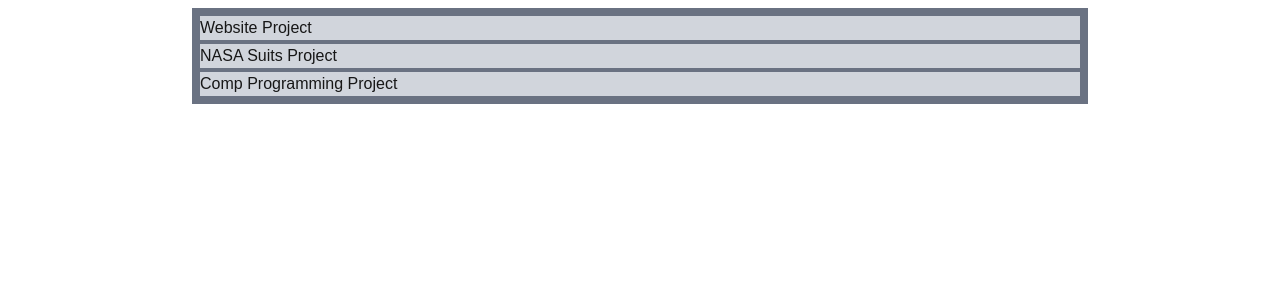
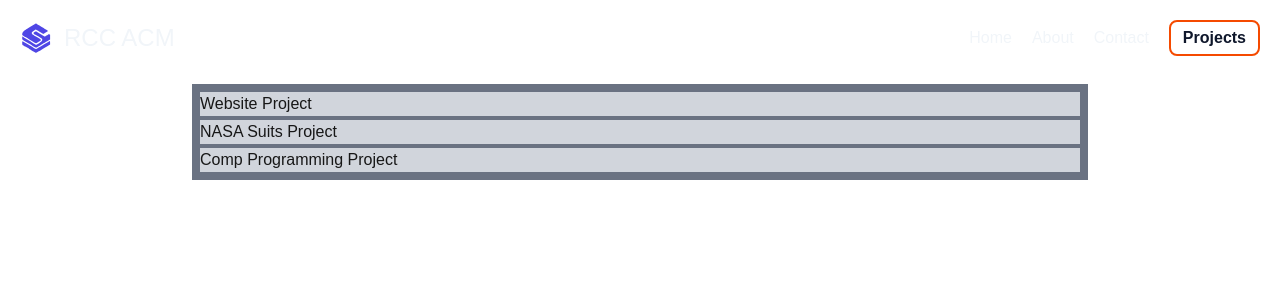
Before and after one commit to ACM-RCC/ACMWebsite, a Next.js app in the folder acmwebsite/: page /projects in a window 1280 px wide. Shown: the top 300 px of the page. Built offline with nearby package versions, Linux system fonts and the light colour scheme.

Commit message:
sg-base navbar creation

```diff
--- /dev/null
+++ b/acmwebsite/src/components/UI/Navbar.tsx
@@ -0,0 +1,63 @@
+import React from "react";
+import Link from "next/link";
+
+const Navbar = () => {
+	return (
+		<header className="text-slate-100 body-font">
+			<div className="container mx-auto flex flex-wrap p-5 md:flex-row items-center justify-between">
+				<a className="flex font-medium items-center md:mb-0">
+					<div className="text-black">
+						<svg
+							className="w-8 h-8"
+							version="1.0"
+							xmlns="http://www.w3.org/2000/svg"
+							width="200.000000pt"
+							height="202.000000pt"
+							viewBox="0 0 200.000000 202.000000"
+							preserveAspectRatio="xMidYMid meet">
+							{" "}
+							<g
+								transform="translate(0.000000,202.000000) scale(0.100000,-0.100000)"
+								fill="#4f46e5"
+								stroke="none">
+								{" "}
+								<path d="M889 1857 c-155 -95 -453 -277 -540 -330 -153 -94 -219 -178 -219 -282 l0 -51 82 -50 c45 -27 100 -60 122 -73 63 -36 212 -126 301 -180 149 -91 300 -179 337 -197 l37 -17 83 50 c46 28 106 63 133 78 28 15 56 32 63 38 16 13 16 65 -1 82 -7 7 -112 72 -233 145 -257 155 -287 176 -308 212 -40 67 -8 112 140 197 58 34 107 61 109 61 2 0 104 -61 227 -135 123 -74 230 -135 239 -135 19 0 291 171 296 186 2 6 -56 47 -129 91 -73 43 -215 128 -315 189 -266 159 -307 184 -314 184 -4 0 -53 -29 -110 -63z"></path>{" "}
+								<path d="M935 1404 c-74 -39 -92 -59 -87 -95 5 -33 10 -37 172 -132 212 -123 364 -217 371 -228 9 -16 -1 -88 -17 -120 -18 -37 -72 -81 -156 -130 -40 -23 -101 -59 -135 -80 -34 -22 -68 -39 -74 -39 -11 0 -98 51 -284 167 -44 27 -152 94 -240 148 -88 54 -199 122 -246 151 -47 30 -91 54 -98 54 -7 0 -11 -30 -11 -93 0 -109 -4 -103 115 -169 44 -25 118 -69 165 -98 47 -29 110 -67 140 -85 30 -17 140 -82 243 -144 151 -90 194 -112 215 -108 15 3 69 31 120 61 51 31 96 56 99 56 3 0 20 11 37 23 17 13 81 52 141 86 61 35 146 85 190 112 44 27 128 76 188 110 l107 62 0 151 0 151 -31 18 c-41 23 -59 22 -105 -10 -21 -14 -64 -40 -94 -56 -30 -16 -62 -36 -71 -43 -8 -8 -22 -14 -29 -14 -12 0 -371 209 -492 286 -55 35 -77 37 -133 8z"></path>{" "}
+								<path d="M1849 811 c-13 -10 -46 -30 -74 -46 -27 -15 -93 -53 -145 -85 -383 -230 -620 -370 -631 -370 -11 0 -143 77 -626 367 -122 73 -227 133 -233 133 -6 0 -10 -40 -10 -110 0 -129 -28 -99 230 -250 102 -60 199 -118 215 -128 154 -97 410 -242 428 -242 13 0 55 20 94 44 39 24 75 45 80 47 4 2 60 35 123 73 63 38 140 84 170 101 30 18 116 69 190 115 74 46 156 95 182 109 l48 26 0 112 c0 61 -4 114 -9 117 -5 3 -19 -3 -32 -13z"></path>{" "}
+							</g>{" "}
+						</svg>
+					</div>
+					<h1 className="hidden lg:block ml-3 text-2xl cursor-default">
+						RCC ACM
+					</h1>
+				</a>
+				<div className="flex flex-wrap items-center">
+					<nav className="md:ml-auto flex flex-wrap items-center justify-center">
+						<Link href="/">
+							<span className="flex mr-5 transform transition-transform hover:scale-110 cursor-pointer">
+								Home
+							</span>
+						</Link>
+						<Link href="/about">
+							<span className="flex mr-5 transform transition-transform hover:scale-110 cursor-pointer">
+								About
+							</span>
+						</Link>
+						<Link href="/contact">
+							<span className="flex mr-5 transform transition-transform hover:scale-110 cursor-pointer">
+								Contact
+							</span>
+						</Link>
+					</nav>
+					<Link href="/projects">
+						<button className="inline-flex items-center border-orange-600 border-2 bg-white text-slate-900 font-semibold py-1 px-3 focus:outline-none hover:bg-orange-600 transform transition-transform hover:scale-110 hover:text-white rounded-lg text-base">
+							Projects
+						</button>
+					</Link>
+				</div>
+			</div>
+		</header>
+	);
+};
+
+export default Navbar;
--- a/acmwebsite/src/pages/_app.tsx
+++ b/acmwebsite/src/pages/_app.tsx
@@ -1,6 +1,12 @@
 import "@/styles/globals.css";
 import type { AppProps } from "next/app";
+import Navbar from "../components/UI/Navbar";
 
 export default function App({ Component, pageProps }: AppProps) {
-  return <Component {...pageProps} />;
+	return (
+		<>
+			<Navbar />
+			<Component {...pageProps} />
+		</>
+	);
 }
```
Also changed, not shown: acmwebsite/src/pages/_document.tsx (indentation only).
